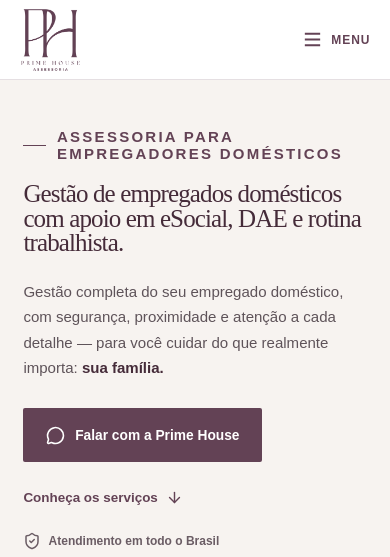
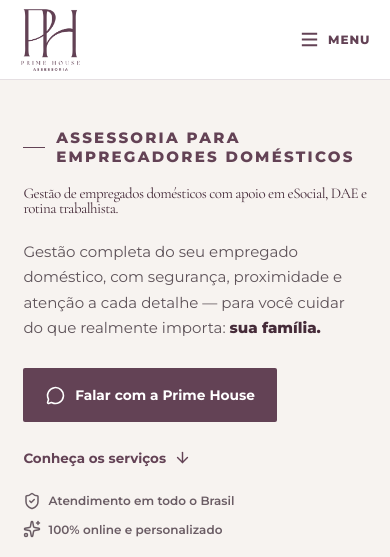
Before and after one commit to oliverbill/prime-house-site, a plain HTML site: page index.html in a window 390 px wide. Shown: the top 557 px of the page. Drawn offline with nearby package versions, Linux system fonts and the light colour scheme.

Commit message:
Aplica Montserrat e Cormorant Garamond com tamanhos de 20 e 15 px

```diff
--- a/style.css
+++ b/style.css
@@ -1,3 +1,4 @@
+@import url("https://fonts.googleapis.com/css2?family=Cormorant+Garamond:wght@400&family=Montserrat:wght@400;600;700;800&display=swap");
 
 :root {
   --wine: #634255;
@@ -459,3 +460,35 @@
 }
 
 [hidden] { display: none !important; }
+
+/* Tipografia aprovada: títulos e subtítulos das seções. */
+.eyebrow,
+.hero .eyebrow,
+.process .eyebrow {
+  font-family: "Montserrat", Arial, sans-serif;
+  font-size: 20px;
+}
+.hero h1,
+.statement blockquote,
+.section-heading h2,
+.services .section-heading h2,
+.about h2,
+.process .section-heading h2,
+.final-cta h2 {
+  font-family: "Cormorant Garamond", Georgia, serif;
+  font-size: 20px;
+}
+@media (max-width: 620px) {
+  .eyebrow,
+  .hero .eyebrow,
+  .process .eyebrow,
+  .hero h1,
+  .statement blockquote,
+  .section-heading h2,
+  .services .section-heading h2,
+  .about h2,
+  .process .section-heading h2,
+  .final-cta h2 {
+    font-size: 15px;
+  }
+}
```
